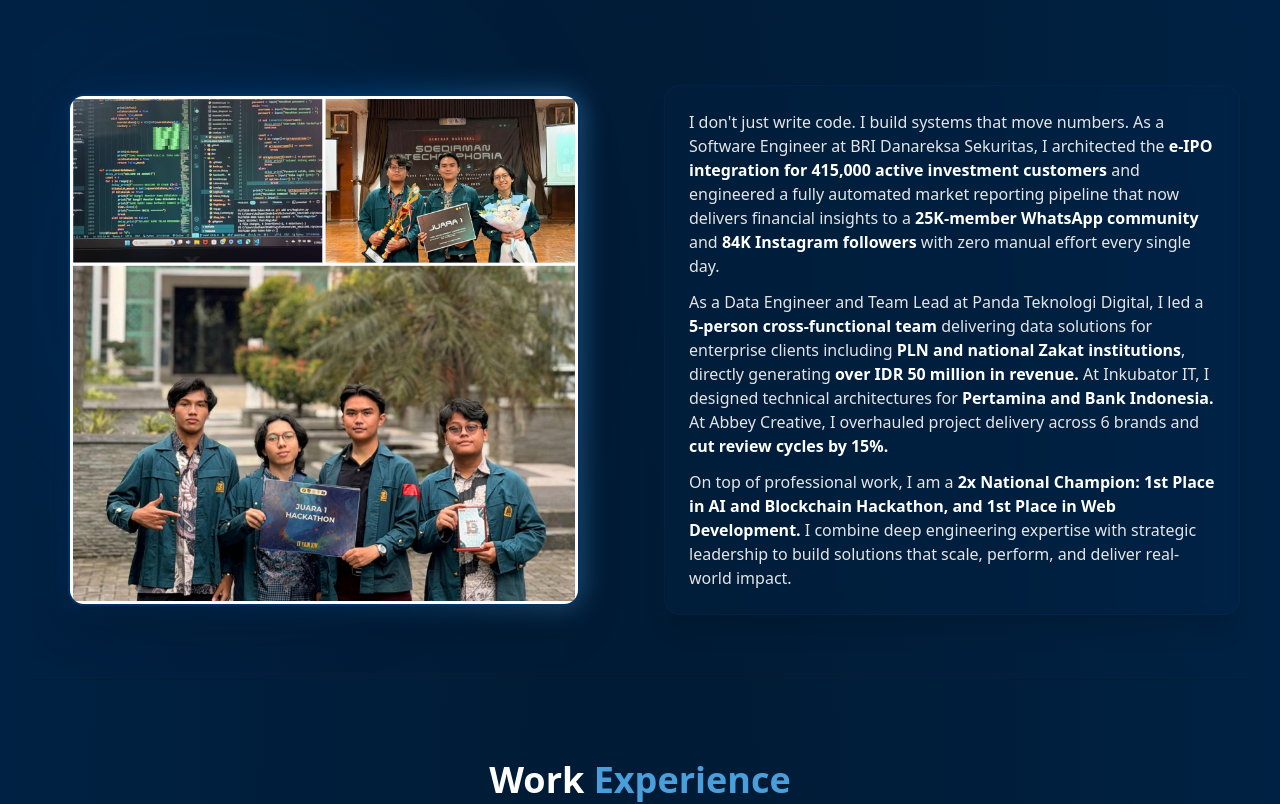
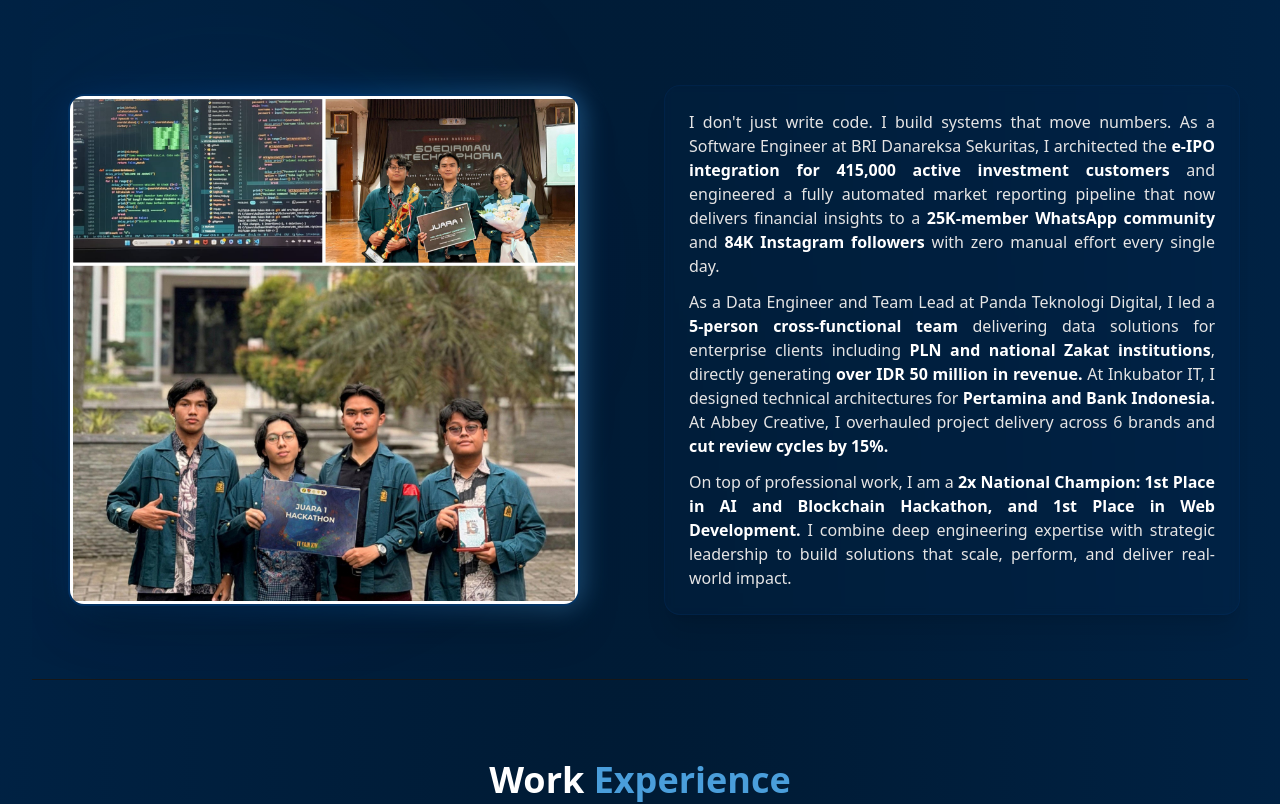
Before and after one commit to KenzieRafa/Porto-Kenzie, a React (Vite) app: page / in a window 1280 px wide. Shown: the part 995-1799 px from the top of the page. Built offline with nearby package versions, Linux system fonts and the light colour scheme.

Commit message:
Update V4

```diff
--- a/src/components/About.jsx
+++ b/src/components/About.jsx
@@ -44,7 +44,7 @@ const About = () => {
             <div className="flex justify-center lg:justify-start">
                 <div className="max-w-xl py-4 sm:py-6 px-5 sm:px-6 rounded-2xl bg-itb-blue/10 border border-itb-blue/30 backdrop-blur-sm shadow-xl">
                     {DESCRIPTION.split("\n\n").map((para, i) => (
-                      <p key={i} className="text-sm sm:text-base leading-relaxed text-neutral-200 text-center lg:text-left mb-3 last:mb-0">
+                      <p key={i} className="text-sm sm:text-base leading-relaxed text-neutral-200 text-justify mb-3 last:mb-0">
                         {renderBold(para)}
                       </p>
                     ))}
--- a/src/components/Projects.jsx
+++ b/src/components/Projects.jsx
@@ -37,7 +37,7 @@ const Project = () => {
               initial={{opacity: 0, x: 50}}
               transition={{duration: 0.5}}
               viewport={{ once: true, amount: 0.1 }}
-              className="w-full lg:w-3/5 text-center lg:text-left"
+              className="w-full lg:w-3/5 text-center lg:text-justify"
             >
               <h6 className="mb-2 text-base sm:text-lg font-semibold text-white">
                 {project.title}
```
